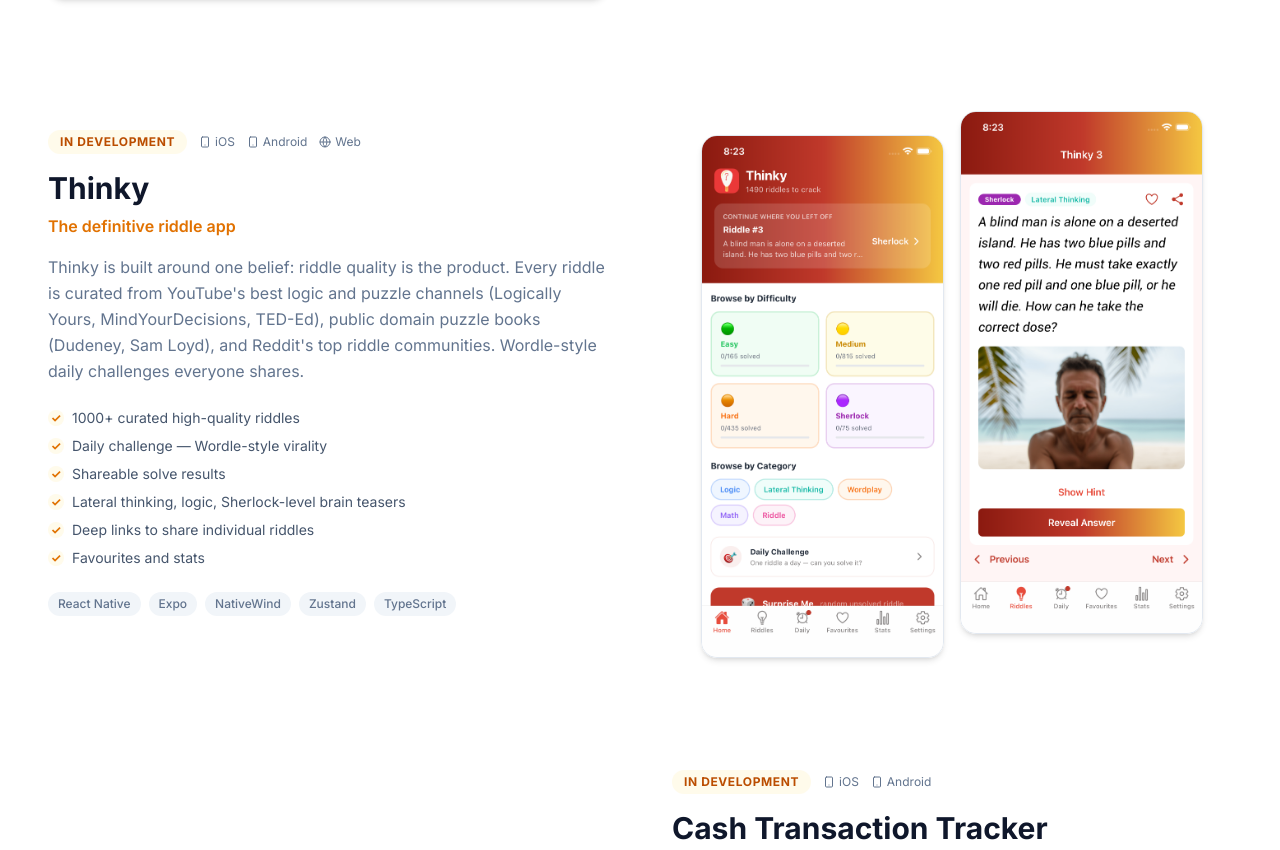
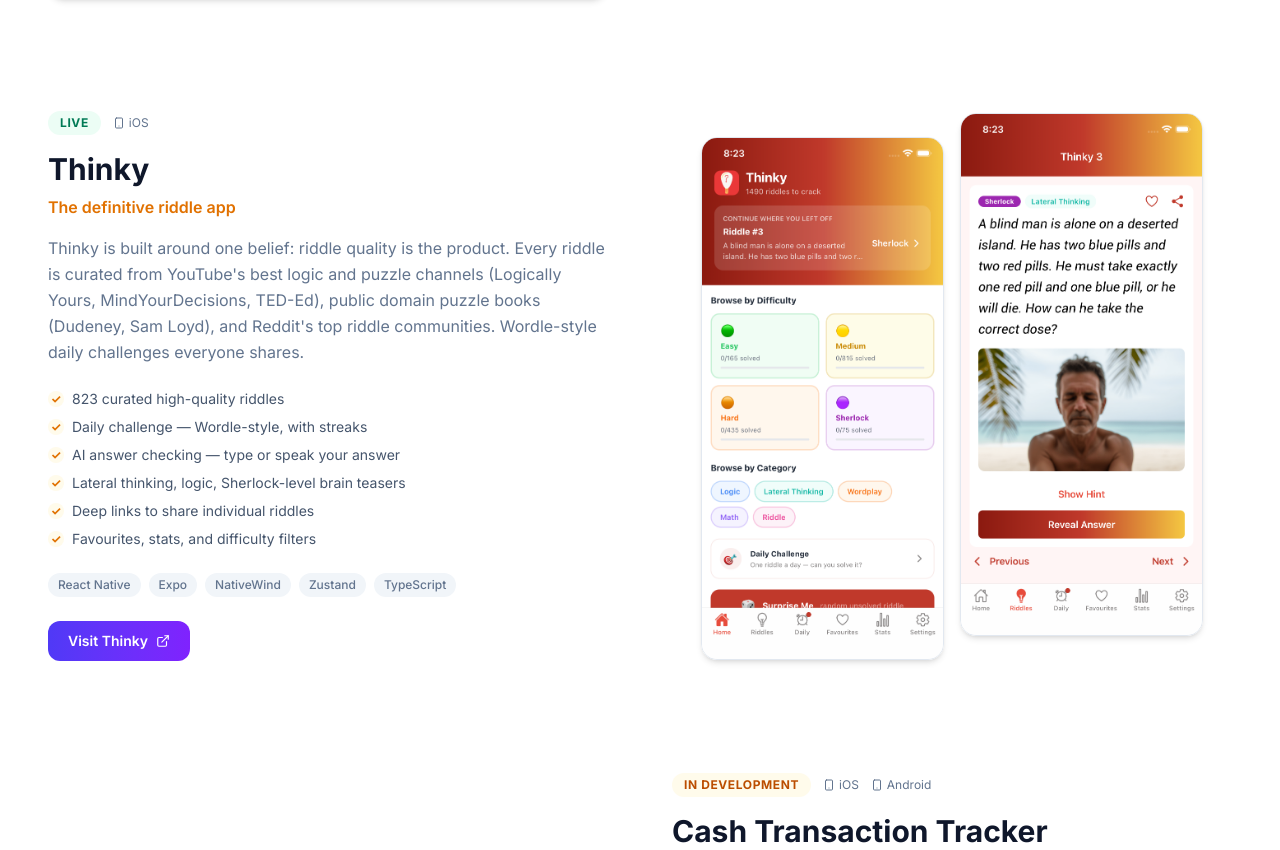
Before and after one commit to sandeep194920/staarsolutions, a Next.js app: page /apps in a window 1280 px wide. Shown: the part 2564-3414 px from the top of the page. Built offline with nearby package versions, Linux system fonts and the light colour scheme.

Commit message:
added app-ads.txt

```diff
--- a/app/apps/page.tsx
+++ b/app/apps/page.tsx
@@ -102,9 +102,10 @@
     tagline: "The definitive riddle app",
     description:
       "Thinky is built around one belief: riddle quality is the product. Every riddle is curated from YouTube's best logic and puzzle channels (Logically Yours, MindYourDecisions, TED-Ed), public domain puzzle books (Dudeney, Sam Loyd), and Reddit's top riddle communities. Wordle-style daily challenges everyone shares.",
-    platforms: ["iOS", "Android", "Web"],
+    platforms: ["iOS"],
     tech: ["React Native", "Expo", "NativeWind", "Zustand", "TypeScript"],
-    status: "In Development",
+    status: "Live",
+    live: "https://apps.apple.com/app/thinky/id6779846296",
     bgLight: "bg-amber-50",
     textAccent: "text-amber-600",
     layout: "two-portrait" as const,
@@ -113,12 +114,12 @@
       { src: "/images/apps/thinky/thinky1.png", alt: "Thinky riddle detail" },
     ],
     features: [
-      "1000+ curated high-quality riddles",
-      "Daily challenge — Wordle-style virality",
-      "Shareable solve results",
+      "823 curated high-quality riddles",
+      "Daily challenge — Wordle-style, with streaks",
+      "AI answer checking — type or speak your answer",
       "Lateral thinking, logic, Sherlock-level brain teasers",
       "Deep links to share individual riddles",
-      "Favourites and stats",
+      "Favourites, stats, and difficulty filters",
     ],
   },
   {
```
Also changed, not shown: public/app-ads.txt (added), 1 other file (tests, documents, lock files or other folders).
